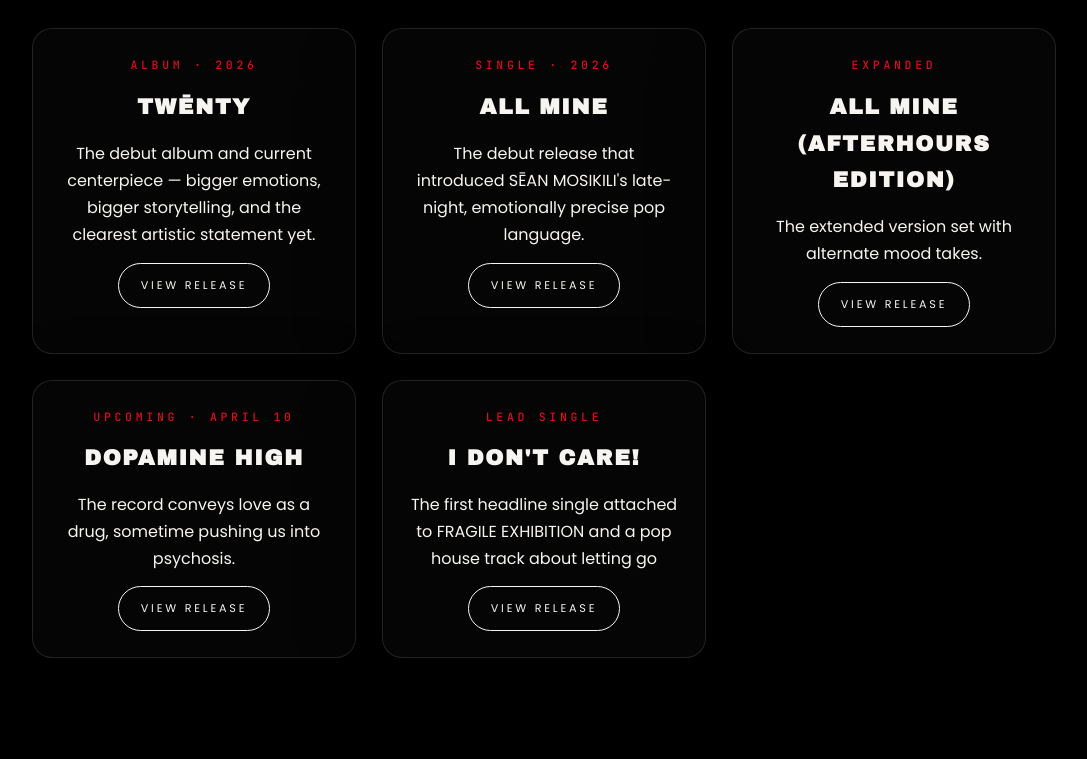
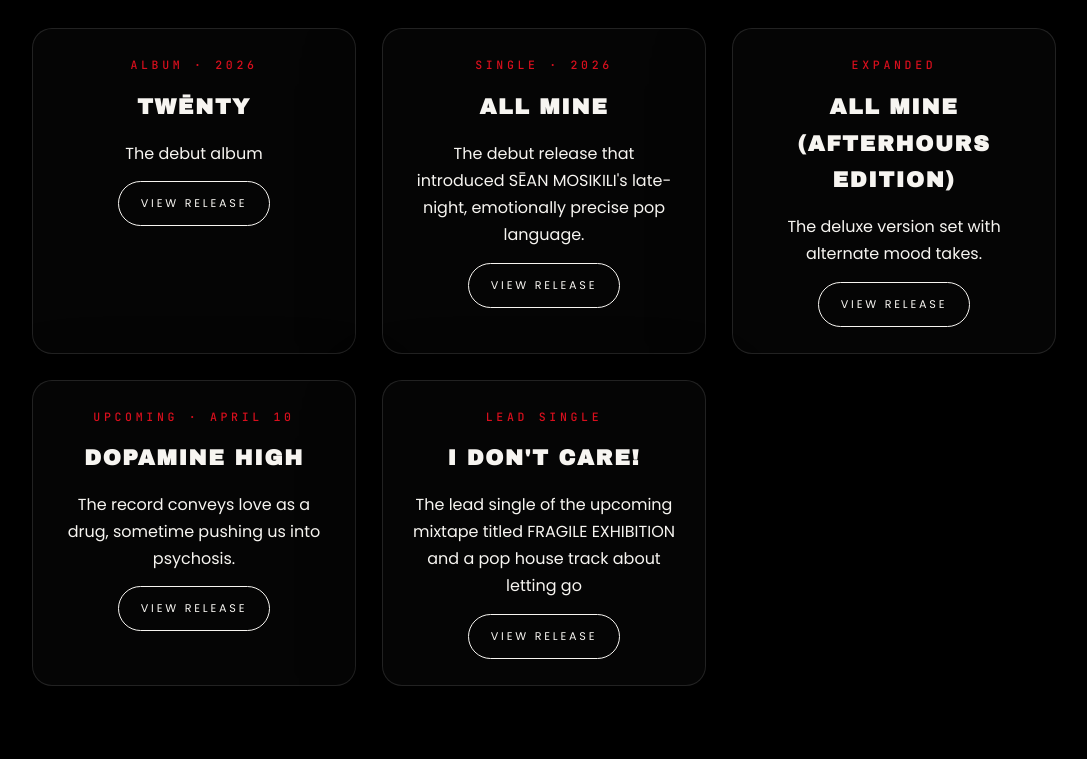
Before and after one commit to seanwxrld/seanwxrld.github.io, a plain HTML site: page music/index.html in a window 1280 px wide. Shown: the part 1546-2305 px from the top of the page, without its empty margins (96-1183 px from the left). Drawn offline with Linux system fonts and the light colour scheme.

Commit message:
Update index.html

```diff
--- a/music/index.html
+++ b/music/index.html
@@ -4,7 +4,7 @@
     <meta charset="UTF-8" />
     <meta name="viewport" content="width=device-width, initial-scale=1.0" />
     <title>SĒAN MOSIKILI · Music</title>
-    <meta name="description" content="Music catalog, singles, and mixtape previews for SĒAN MOSIKILI." />
+    <meta name="description" content="Explore the official discography of SĒAN MOSIKILI." />
     <link rel="stylesheet" href="/style.css" />
     <link rel="icon" href="/assets/favicon.svg" type="image/svg+xml" />
     <link rel="shortcut icon" href="/assets/favicon.svg" type="image/svg+xml" />
@@ -49,7 +49,7 @@
           <h2>TWĒNTY</h2>
           <p class="album-date">SĒAN MOSIKILI · Expected April 10, 2026</p>
           <p>
-            The main release: a deeply introspective coming-of-age album rooted in self-worth, love,
+            A deeply introspective coming-of-age album rooted in self-worth, delusion, love,
             vulnerability, ambition, and inner conflict.
           </p>
           <p>
@@ -86,7 +86,7 @@
         <article class="release-card featured-card">
           <span class="tag">ALBUM · 2026</span>
           <h2>TWĒNTY</h2>
-          <p>The debut album and current centerpiece — bigger emotions, bigger storytelling, and the clearest artistic statement yet.</p>
+          <p>The debut album</p>
           <a class="button ghost" href="/releases/#twenty">VIEW RELEASE</a>
         </article>
         <article class="release-card">
@@ -98,7 +98,7 @@
         <article class="release-card">
           <span class="tag">EXPANDED</span>
           <h2>ALL MINE (AFTERHOURS EDITION)</h2>
-          <p>The extended version set with alternate mood takes.</p>
+          <p>The deluxe version set with alternate mood takes.</p>
           <a class="button ghost" href="/releases/#afterhours">VIEW RELEASE</a>
         </article>
         <article class="release-card">
@@ -110,7 +110,7 @@
         <article class="release-card">
           <span class="tag">LEAD SINGLE</span>
           <h2>I DON&apos;T CARE!</h2>
-          <p>The first headline single attached to FRAGILE EXHIBITION and a pop house track about letting go</p>
+          <p>The lead single of the upcoming mixtape titled FRAGILE EXHIBITION and a pop house track about letting go</p>
           <a class="button ghost" href="/releases/#i-dont-care">VIEW RELEASE</a>
         </article>
       </section>
```
